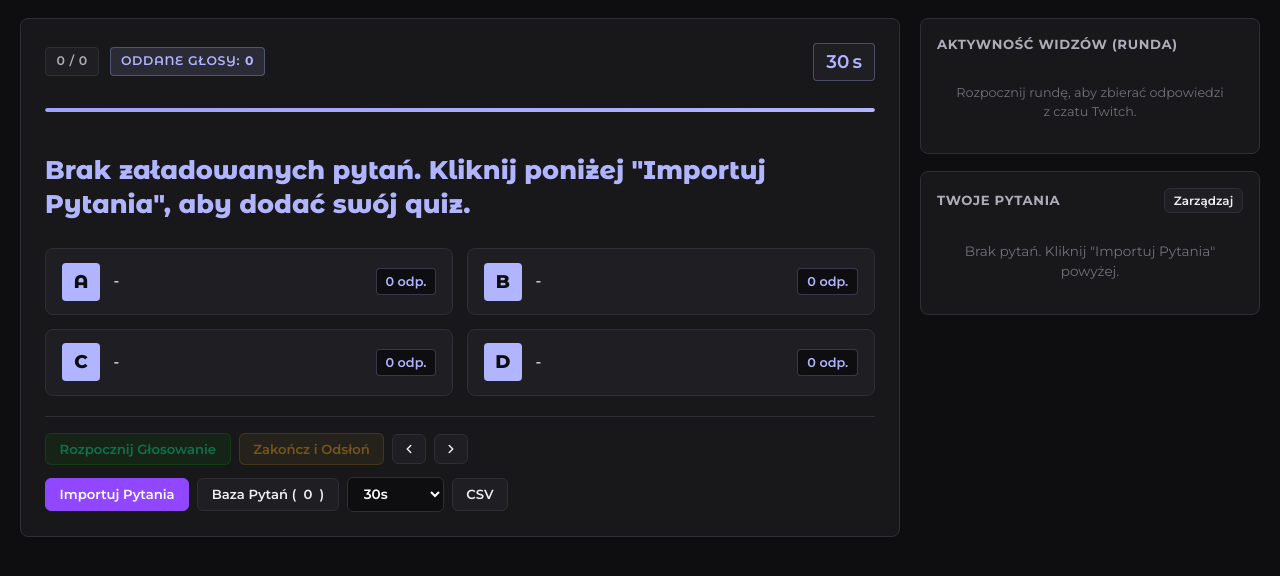
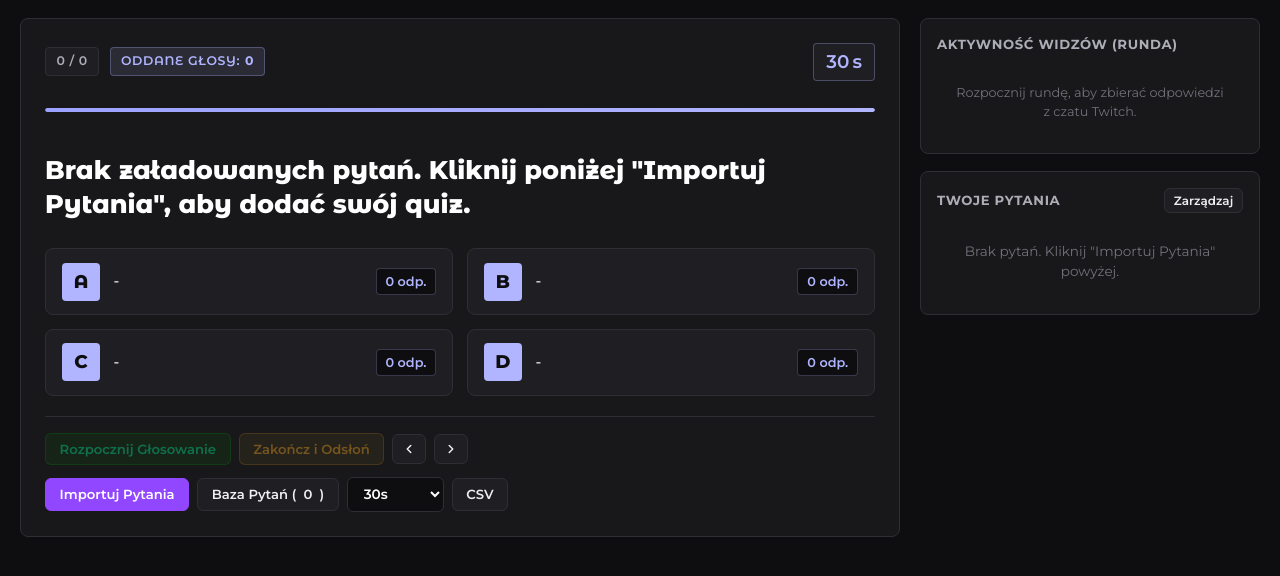
Before and after one commit to Estix0/TwitchMetrics, a plain HTML site: page frontend/games.html in a window 1280 px wide. Shown: the part 90-666 px from the top of the page. Drawn offline with Linux system fonts and the light colour scheme; no server answers; a web font is replaced by a local one.

Commit message:
CSS update

```diff
--- a/frontend/games.css
+++ b/frontend/games.css
@@ -13,6 +13,7 @@
   src: url(https://fonts.gstatic.com/s/fredoka/v17/X7n64b87HvSqjb_WIi2yDCRwoQ_k7367_DWg89XyHw.woff2) format('woff2');
   unicode-range: U+0100-02BA, U+02BD-02C5, U+02C7-02CC, U+02CE-02D7, U+02DD-02FF, U+0304, U+0308, U+0329, U+1D00-1DBF, U+1E00-1E9F, U+1EF2-1EFF, U+2020, U+20A0-20AB, U+20AD-20C4, U+2113, U+2C60-2C7F, U+A720-A7FF;
 }
+
 /* Fredoka [latin] */
 @font-face {
   font-family: 'Fredoka';
@@ -22,6 +23,7 @@
   src: url(https://fonts.gstatic.com/s/fredoka/v17/X7n64b87HvSqjb_WIi2yDCRwoQ_k7367_DWu89U.woff2) format('woff2');
   unicode-range: U+0000-00FF, U+0131, U+0152-0153, U+02BB-02BC, U+02C6, U+02DA, U+02DC, U+0304, U+0308, U+0329, U+2000-206F, U+20AC, U+2122, U+2191, U+2193, U+2212, U+2215, U+FEFF, U+FFFD;
 }
+
 /* Montserrat [latin-ext] */
 @font-face {
   font-family: 'Montserrat';
@@ -31,6 +33,7 @@
   src: url(https://fonts.gstatic.com/s/montserrat/v31/JTUSjIg1_i6t8kCHKm459WdhyyTn89ddpROi.woff2) format('woff2');
   unicode-range: U+0100-02BA, U+02BD-02C5, U+02C7-02CC, U+02CE-02D7, U+02DD-02FF, U+0304, U+0308, U+0329, U+1D00-1DBF, U+1E00-1E9F, U+1EF2-1EFF, U+2020, U+20A0-20AB, U+20AD-20C4, U+2113, U+2C60-2C7F, U+A720-A7FF;
 }
+
 /* Montserrat [latin] */
 @font-face {
   font-family: 'Montserrat';
@@ -50,6 +53,7 @@
   src: url(https://fonts.gstatic.com/s/montserratalternates/v18/mFTiWacfw6zH4dthXcyms1lPpC8I_b0juU0xGITFCbxG6mA.woff2) format('woff2');
   unicode-range: U+0100-02BA, U+02BD-02C5, U+02C7-02CC, U+02CE-02D7, U+02DD-02FF, U+0304, U+0308, U+0329, U+1D00-1DBF, U+1E00-1E9F, U+1EF2-1EFF, U+2020, U+20A0-20AB, U+20AD-20C4, U+2113, U+2C60-2C7F, U+A720-A7FF;
 }
+
 /* Montserrat Alternates [latin] 500 */
 @font-face {
   font-family: 'Montserrat Alternates';
@@ -59,6 +63,7 @@
   src: url(https://fonts.gstatic.com/s/montserratalternates/v18/mFTiWacfw6zH4dthXcyms1lPpC8I_b0juU0xGITFB7xG.woff2) format('woff2');
   unicode-range: U+0000-00FF, U+0131, U+0152-0153, U+02BB-02BC, U+02C6, U+02DA, U+02DC, U+0304, U+0308, U+0329, U+2000-206F, U+20AC, U+2122, U+2191, U+2193, U+2212, U+2215, U+FEFF, U+FFFD;
 }
+
 /* Montserrat Alternates [latin-ext] 600 */
 @font-face {
   font-family: 'Montserrat Alternates';
@@ -68,6 +73,7 @@
   src: url(https://fonts.gstatic.com/s/montserratalternates/v18/mFTiWacfw6zH4dthXcyms1lPpC8I_b0juU0xNIPFCbxG6mA.woff2) format('woff2');
   unicode-range: U+0100-02BA, U+02BD-02C5, U+02C7-02CC, U+02CE-02D7, U+02DD-02FF, U+0304, U+0308, U+0329, U+1D00-1DBF, U+1E00-1E9F, U+1EF2-1EFF, U+2020, U+20A0-20AB, U+20AD-20C4, U+2113, U+2C60-2C7F, U+A720-A7FF;
 }
+
 /* Montserrat Alternates [latin] 600 */
 @font-face {
   font-family: 'Montserrat Alternates';
@@ -77,6 +83,7 @@
   src: url(https://fonts.gstatic.com/s/montserratalternates/v18/mFTiWacfw6zH4dthXcyms1lPpC8I_b0juU0xNIPFB7xG.woff2) format('woff2');
   unicode-range: U+0000-00FF, U+0131, U+0152-0153, U+02BB-02BC, U+02C6, U+02DA, U+02DC, U+0304, U+0308, U+0329, U+2000-206F, U+20AC, U+2122, U+2191, U+2193, U+2212, U+2215, U+FEFF, U+FFFD;
 }
+
 /* Montserrat Alternates [latin-ext] 700 */
 @font-face {
   font-family: 'Montserrat Alternates';
@@ -86,6 +93,7 @@
   src: url(https://fonts.gstatic.com/s/montserratalternates/v18/mFTiWacfw6zH4dthXcyms1lPpC8I_b0juU0xUILFCbxG6mA.woff2) format('woff2');
   unicode-range: U+0100-02BA, U+02BD-02C5, U+02C7-02CC, U+02CE-02D7, U+02DD-02FF, U+0304, U+0308, U+0329, U+1D00-1DBF, U+1E00-1E9F, U+1EF2-1EFF, U+2020, U+20A0-20AB, U+20AD-20C4, U+2113, U+2C60-2C7F, U+A720-A7FF;
 }
+
 /* Montserrat Alternates [latin] 700 */
 @font-face {
   font-family: 'Montserrat Alternates';
@@ -95,6 +103,7 @@
   src: url(https://fonts.gstatic.com/s/montserratalternates/v18/mFTiWacfw6zH4dthXcyms1lPpC8I_b0juU0xUILFB7xG.woff2) format('woff2');
   unicode-range: U+0000-00FF, U+0131, U+0152-0153, U+02BB-02BC, U+02C6, U+02DA, U+02DC, U+0304, U+0308, U+0329, U+2000-206F, U+20AC, U+2122, U+2191, U+2193, U+2212, U+2215, U+FEFF, U+FFFD;
 }
+
 /* Montserrat Alternates [latin-ext] 800 */
 @font-face {
   font-family: 'Montserrat Alternates';
@@ -104,6 +113,7 @@
   src: url(https://fonts.gstatic.com/s/montserratalternates/v18/mFTiWacfw6zH4dthXcyms1lPpC8I_b0juU0xTIHFCbxG6mA.woff2) format('woff2');
   unicode-range: U+0100-02BA, U+02BD-02C5, U+02C7-02CC, U+02CE-02D7, U+02DD-02FF, U+0304, U+0308, U+0329, U+1D00-1DBF, U+1E00-1E9F, U+1EF2-1EFF, U+2020, U+20A0-20AB, U+20AD-20C4, U+2113, U+2C60-2C7F, U+A720-A7FF;
 }
+
 /* Montserrat Alternates [latin] 800 */
 @font-face {
   font-family: 'Montserrat Alternates';
@@ -174,7 +184,12 @@ body {
 }
 
 /* Headings in Fredoka */
-h1, h2, h3, h4, .brand-title, .spinner-name {
+h1,
+h2,
+h3,
+h4,
+.brand-title,
+.spinner-name {
   font-family: 'Fredoka', 'Montserrat', sans-serif;
 }
 
@@ -614,7 +629,7 @@ h1, h2, h3, h4, .brand-title, .spinner-name {
   font-family: 'Montserrat Alternates', 'Montserrat', sans-serif !important;
   font-size: 1.6rem;
   font-weight: 800 !important;
-  color: #B1B5FF !important;
+  color: #FFFFFF !important;
   line-height: 1.3;
   margin: 0.5rem 0;
 }
@@ -1266,6 +1281,7 @@ body.overlay-mode #quiz-category-display {
 body.overlay-mode .quiz-options-grid.voting-active .option-votes-badge {
   display: none !important;
 }
+
 body.overlay-mode .quiz-options-grid.voting-active .option-progress-bg {
   width: 0% !important;
   opacity: 0 !important;
@@ -1782,8 +1798,16 @@ body.overlay-mode #giveaway-winner-csprng {
   flex-shrink: 0;
 }
 
-.toast-dot.error { background: var(--accent-red); }
-.toast-dot.success { background: var(--accent-emerald); }
-.toast-dot.info { background: var(--twitch-purple); }
+.toast-dot.error {
+  background: var(--accent-red);
+}
+
+.toast-dot.success {
+  background: var(--accent-emerald);
+}
+
+.toast-dot.info {
+  background: var(--twitch-purple);
+}
 
 /* A tak na poważnie to jakoś się tam dało coś z tego ukleić (jeżeli to serio teraz będzie dobrze działać) */
```
